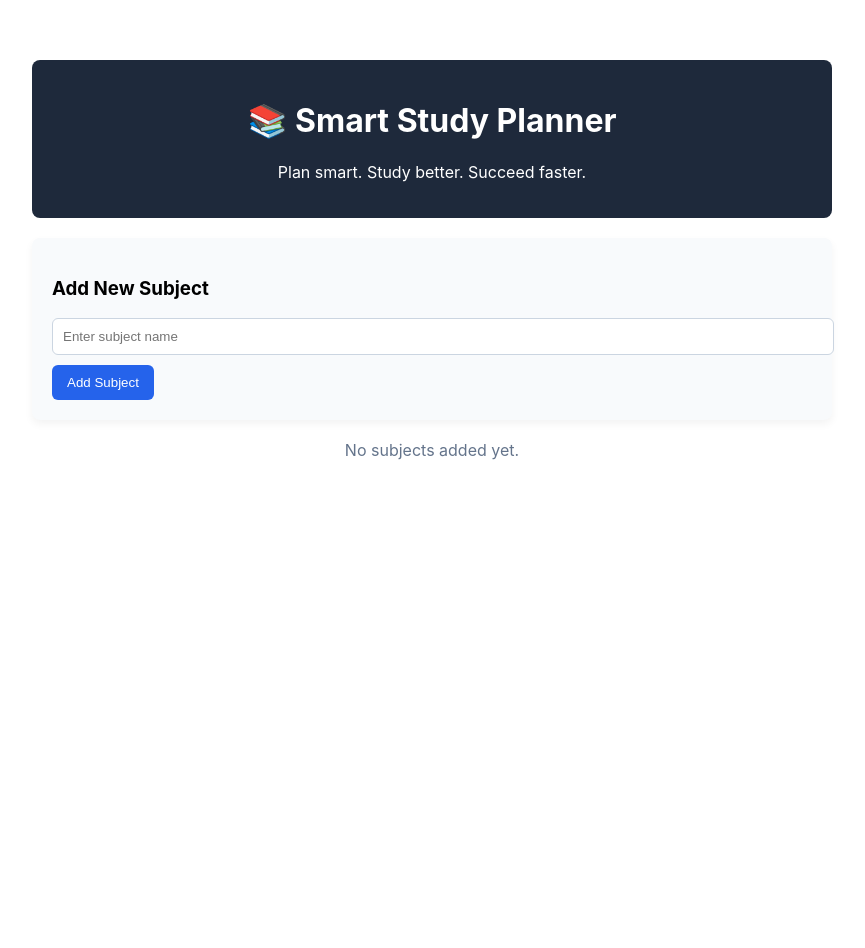
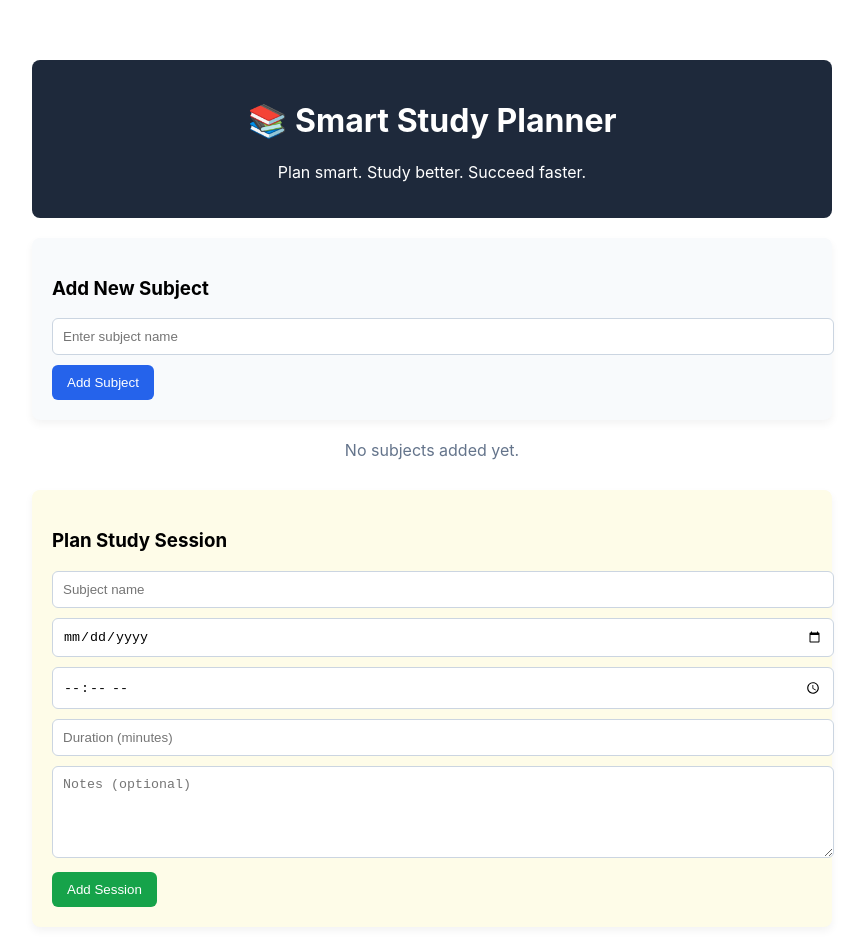
Before and after one commit to goodsujan/Study-planner, a React (Create React App) app: page / in a window 1280 px wide. Shown: the top 948 px of the page, without its empty margins (208-1073 px from the left). Before the commit the page ends 800 px from the top, so only its background shows below. Built offline with nearby package versions, Linux system fonts and the light colour scheme.

Commit message:
Add study session planner UI structure

```diff
--- a/src/App.js
+++ b/src/App.js
@@ -3,6 +3,8 @@ import Header from './components/Header';
 import Layout from './components/Layout';
 import SubjectForm from './components/SubjectForm';
 import SubjectList from './components/SubjectList';
+import SessionForm from './components/SessionForm';
+import SessionList from './components/SessionList';
 import { getStoredSubjects, storeSubjects } from './utils/localStorage';
 
 function App() {
@@ -45,16 +47,21 @@ function App() {
   return (
     <Layout>
       <Header />
+
       <SubjectForm
         onAddSubject={addSubject}
         editItem={editItem}
         onUpdate={updateSubject}
       />
+
       <SubjectList
         subjects={subjects}
         onDelete={deleteSubject}
         onEdit={editSubject}
       />
+
+      <SessionForm />
+      <SessionList />
     </Layout>
   );
 }
--- /dev/null
+++ b/src/components/SessionForm.js
@@ -0,0 +1,75 @@
+import React from 'react';
+
+const SessionForm = () => {
+    return (
+        <form style={styles.form}>
+            <h3>Plan Study Session</h3>
+
+            <input
+                type="text"
+                placeholder="Subject name"
+                style={styles.input}
+            />
+
+            <input
+                type="date"
+                style={styles.input}
+            />
+
+            <input
+                type="time"
+                style={styles.input}
+            />
+
+            <input
+                type="number"
+                placeholder="Duration (minutes)"
+                style={styles.input}
+            />
+
+            <textarea
+                placeholder="Notes (optional)"
+                style={styles.textarea}
+            ></textarea>
+
+            <button type="submit" style={styles.button}>
+                Add Session
+            </button>
+        </form>
+    );
+};
+
+const styles = {
+    form: {
+        background: '#fefce8',
+        padding: '20px',
+        borderRadius: '8px',
+        marginTop: '30px',
+        boxShadow: '0 4px 8px rgba(0,0,0,0.05)'
+    },
+    input: {
+        width: '100%',
+        padding: '10px',
+        marginBottom: '10px',
+        borderRadius: '6px',
+        border: '1px solid #cbd5e1'
+    },
+    textarea: {
+        width: '100%',
+        padding: '10px',
+        height: '70px',
+        marginBottom: '10px',
+        borderRadius: '6px',
+        border: '1px solid #cbd5e1'
+    },
+    button: {
+        padding: '10px 15px',
+        background: '#16a34a',
+        color: '#fff',
+        border: 'none',
+        borderRadius: '6px',
+        cursor: 'pointer'
+    }
+};
+
+export default SessionForm;
--- /dev/null
+++ b/src/components/SessionList.js
@@ -0,0 +1,22 @@
+import React from 'react';
+
+const SessionList = () => {
+    return (
+        <div style={styles.container}>
+            <h3>Planned Study Sessions</h3>
+            <p style={styles.empty}>No sessions planned yet.</p>
+        </div>
+    );
+};
+
+const styles = {
+    container: {
+        marginTop: '20px'
+    },
+    empty: {
+        textAlign: 'center',
+        color: '#64748b'
+    }
+};
+
+export default SessionList;
```
